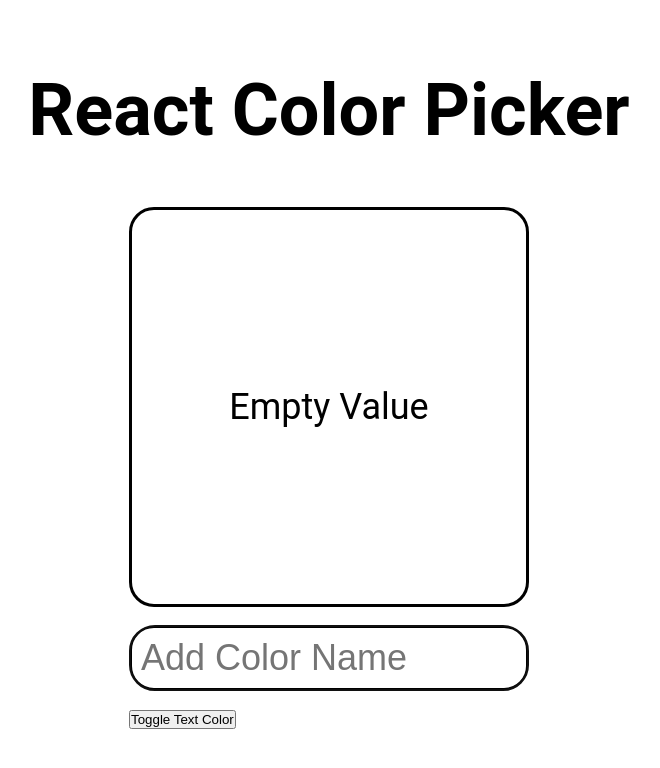
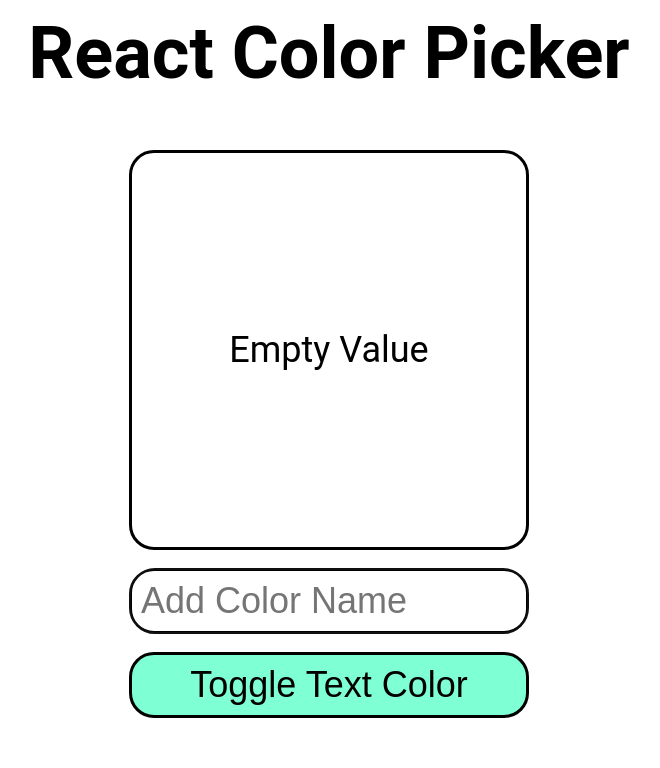
Before and after one commit to beniamincantorlabiserica/react-color-picker, a React (Create React App) app: page / in a window 1280 px wide. Shown: the top 768 px of the page, without its empty margins (311-971 px from the left). Built offline with nearby package versions, Linux system fonts and the light colour scheme.

Commit message:
added style to toggle

```diff
--- a/src/index.css
+++ b/src/index.css
@@ -51,3 +51,14 @@ input[type="text"] {
   border-radius: 25px;
   border: 3px solid black;
 }
+
+button {
+  margin-top: 0.5rem;
+  padding: 0.25rem;
+  width: 100%;
+  font-size: 1rem;
+  border-radius: 25px;
+  border: 3px solid black;
+  margin-bottom: 2rem;
+  background-color: aquamarine;
+}
```
